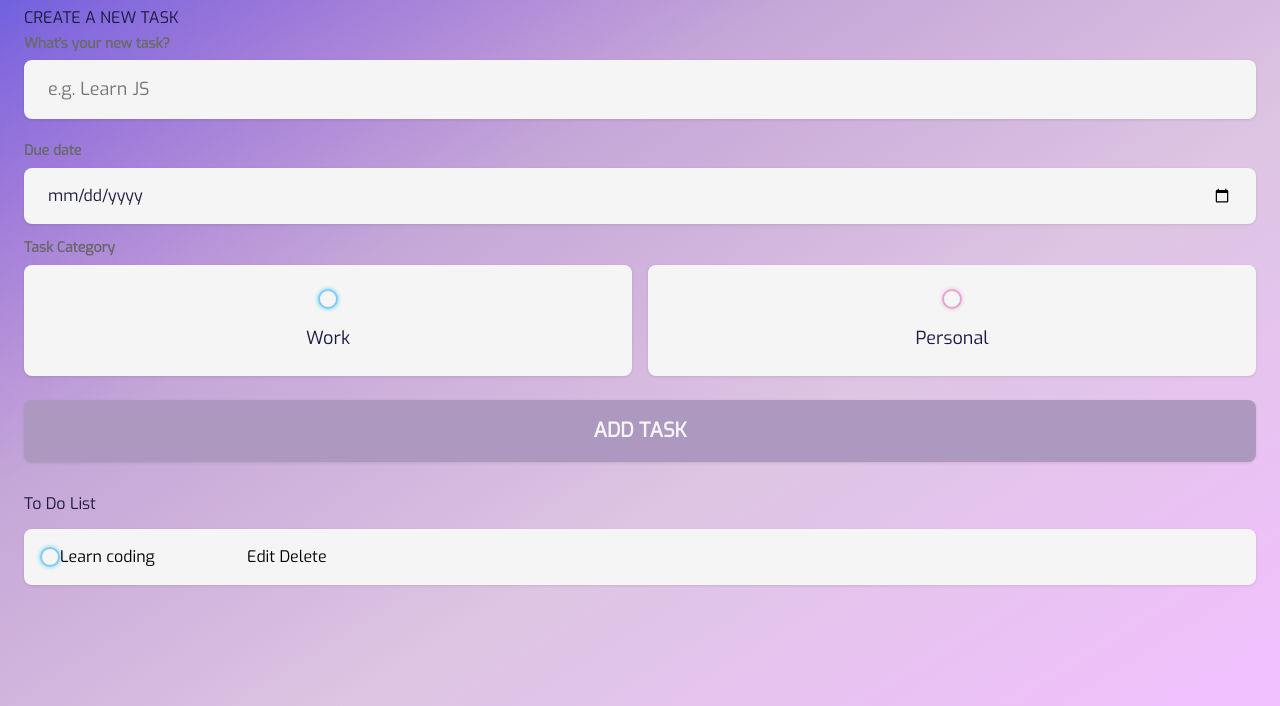
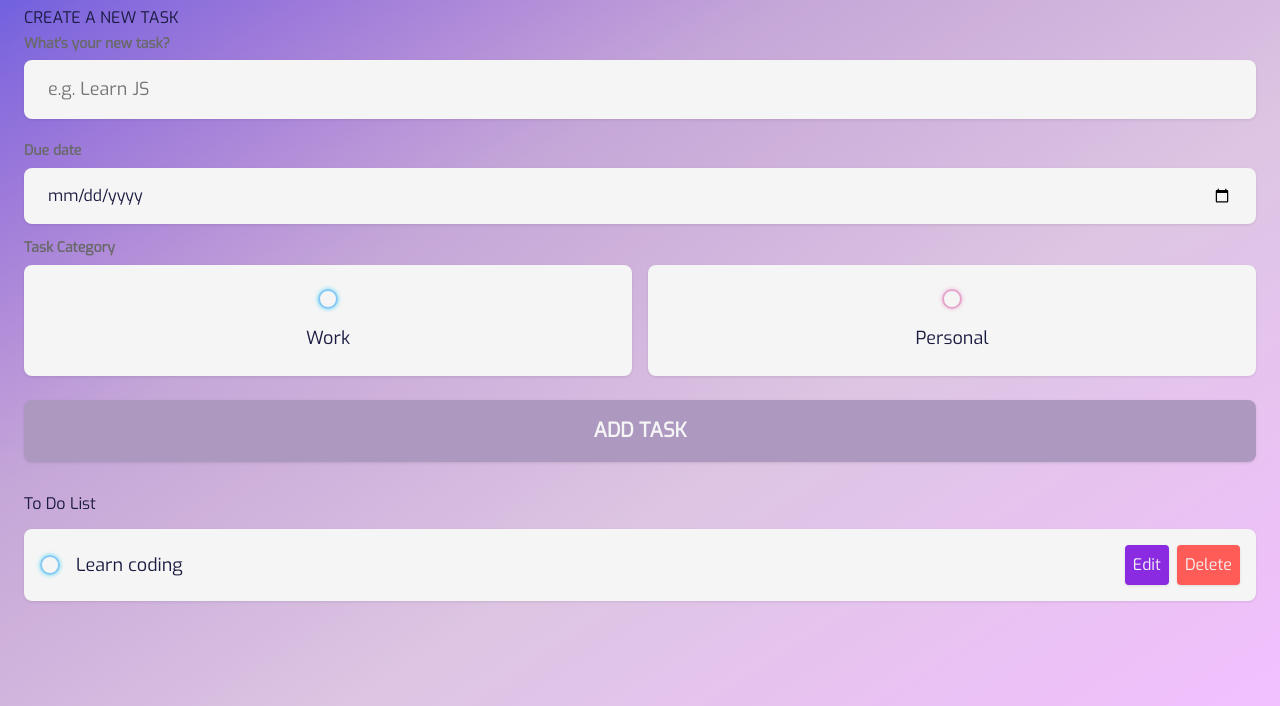
Before and after one commit to ClaudiaVielmetti/ToDo, a plain HTML site: page index.html in a window 1280 px wide. Shown: the part 94-800 px from the top of the page. Drawn offline with nearby package versions, Linux system fonts and the light colour scheme.

Commit message:
Update style.css

```diff
--- a/style.css
+++ b/style.css
@@ -222,3 +222,55 @@ can be modified, deleted and marked as done*/
     box-shadow: var(--shadow);
     margin-bottom: 1rem;
 }
+
+.todo-item label {
+	display: block;
+	margin-right: 1rem;
+	cursor: pointer;
+}
+
+.todo-item .todo-content {
+	flex: 1 1 0%;
+}
+
+.todo-item .todo-content input {
+	color: var(--dark);
+	font-size: 1.125rem;
+}
+
+.todo-item .actions {
+	display: flex;
+	align-items: center;
+}
+
+.todo-item .actions button {
+    display: block;
+    padding: 0.5rem;
+    border-radius: 0.25rem;
+    color: var(--boxes);
+    cursor:pointer;
+    transition: 0.2s ease-in-out;
+
+}
+
+.todo-item .actions button:hover{
+    opacity: 0.75;
+}
+
+.todo-item .actions .edit{
+    margin-right: 0.5rem;
+    background-color:blueviolet;
+    box-shadow: var(--shadow);
+
+}
+
+
+.todo-item .actions .delete {
+	background-color: var(--danger);
+    box-shadow: var(--shadow);
+}
+
+.todo-item.done .todo-content input {
+	text-decoration: line-through;
+	color: var(--grey);
+}
```
